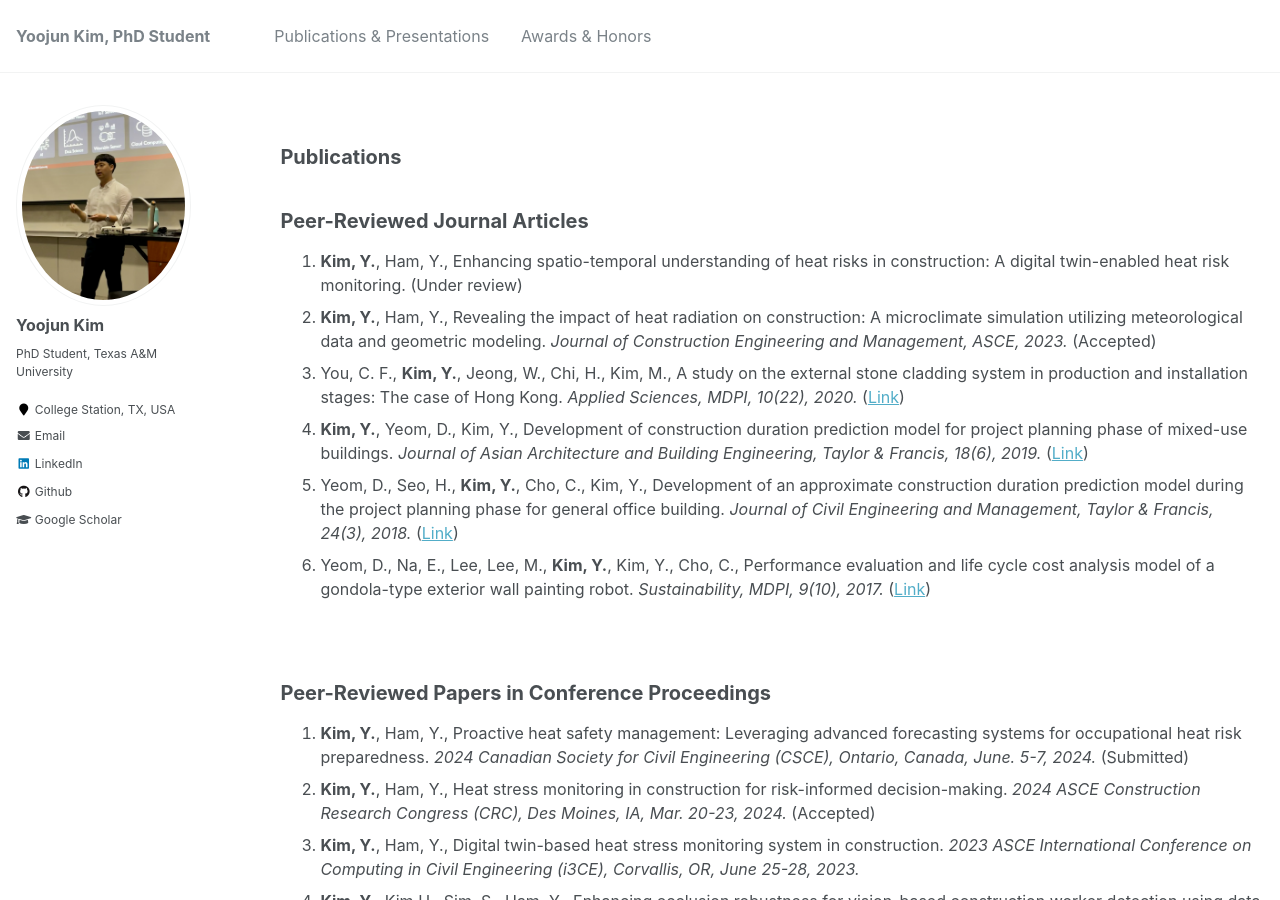
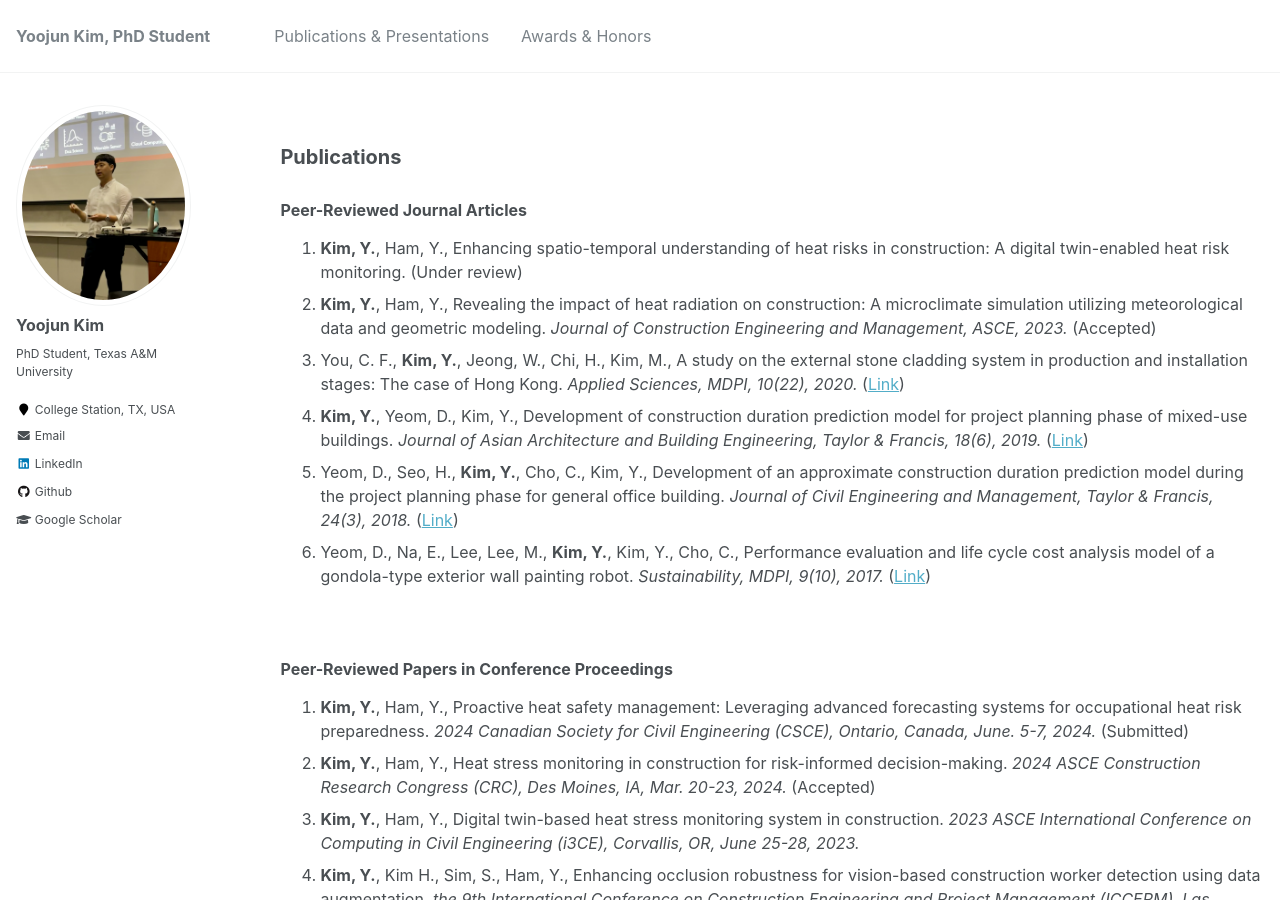
Before and after one commit to yoojunT/yoojunT.github.io, a Jekyll site: the page built from _pages/publications.md, in a window 1280 px wide and 900 px high. Built offline with Jekyll 4.4.1, drawn with Linux system fonts in a browser that asks for light colours.

```diff
--- a/_pages/publications.md
+++ b/_pages/publications.md
@@ -6,7 +6,7 @@ author_profile: true
 ---
 <h2 id="Pub">Publications</h2>
 
-## Peer-Reviewed Journal Articles
+### Peer-Reviewed Journal Articles
 1. **Kim, Y.**, Ham, Y., Enhancing spatio-temporal understanding of heat risks in construction: A digital twin-enabled heat risk monitoring. (Under review)
 1. **Kim, Y.**, Ham, Y., Revealing the impact of heat radiation on construction: A microclimate simulation utilizing meteorological data and geometric modeling. *Journal of Construction Engineering and Management, ASCE, 2023.* (Accepted)
 1. You, C. F., **Kim, Y.**, Jeong, W., Chi, H., Kim, M., A study on the external stone cladding system in production and installation stages: The case of Hong Kong. *Applied Sciences, MDPI, 10(22), 2020.* ([Link](https://www.mdpi.com/2076-3417/10/22/8207))
@@ -16,7 +16,7 @@ author_profile: true
 
 <br />
 
-## Peer-Reviewed Papers in Conference Proceedings
+### Peer-Reviewed Papers in Conference Proceedings
 
 1. **Kim, Y.**, Ham, Y., Proactive heat safety management: Leveraging advanced forecasting systems for occupational heat risk preparedness. *2024 Canadian Society for Civil Engineering (CSCE), Ontario, Canada, June. 5-7, 2024.* (Submitted)
 1. **Kim, Y.**, Ham, Y., Heat stress monitoring in construction for risk-informed decision-making. *2024 ASCE Construction Research Congress (CRC), Des Moines, IA, Mar. 20-23, 2024.* (Accepted)
```
